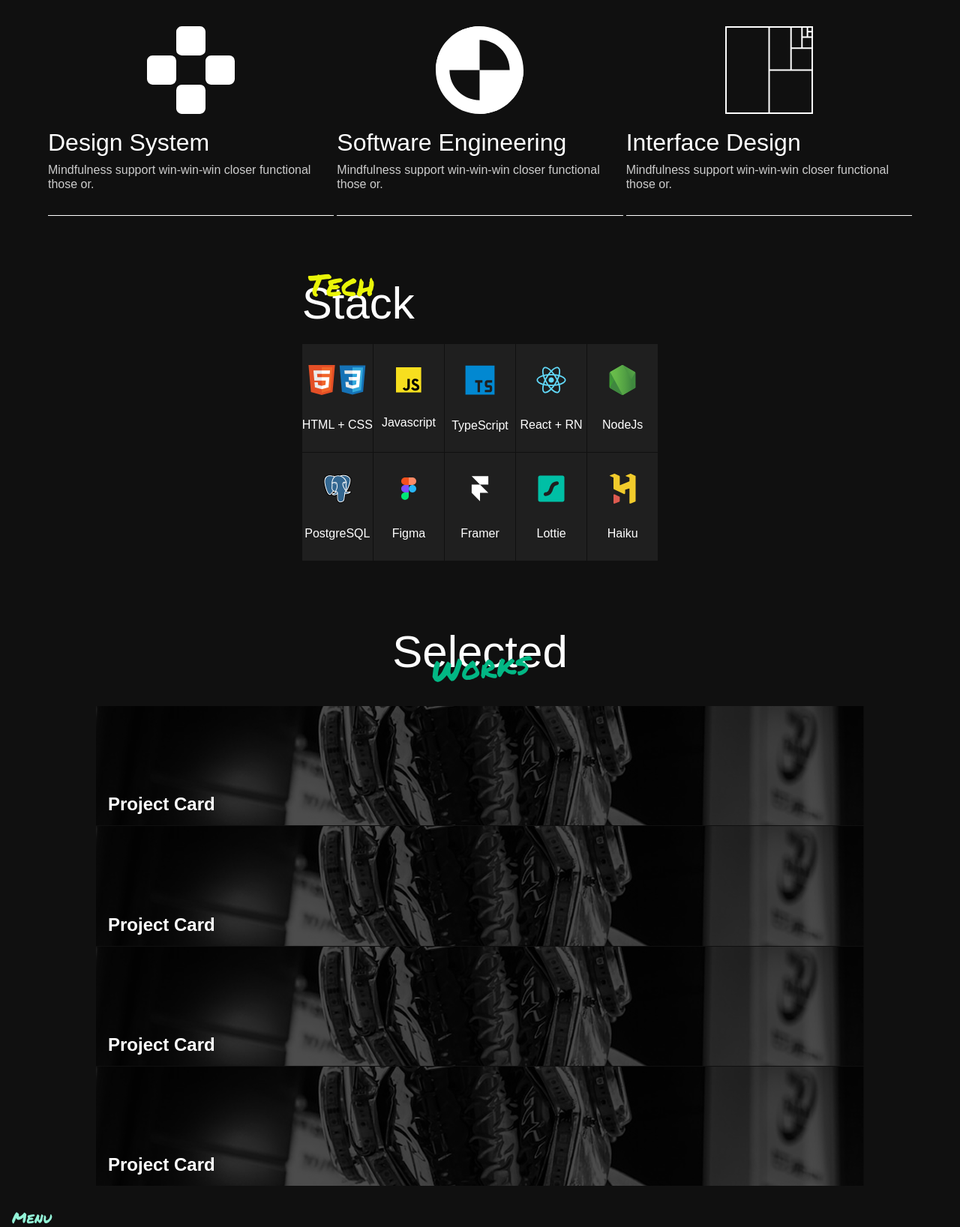
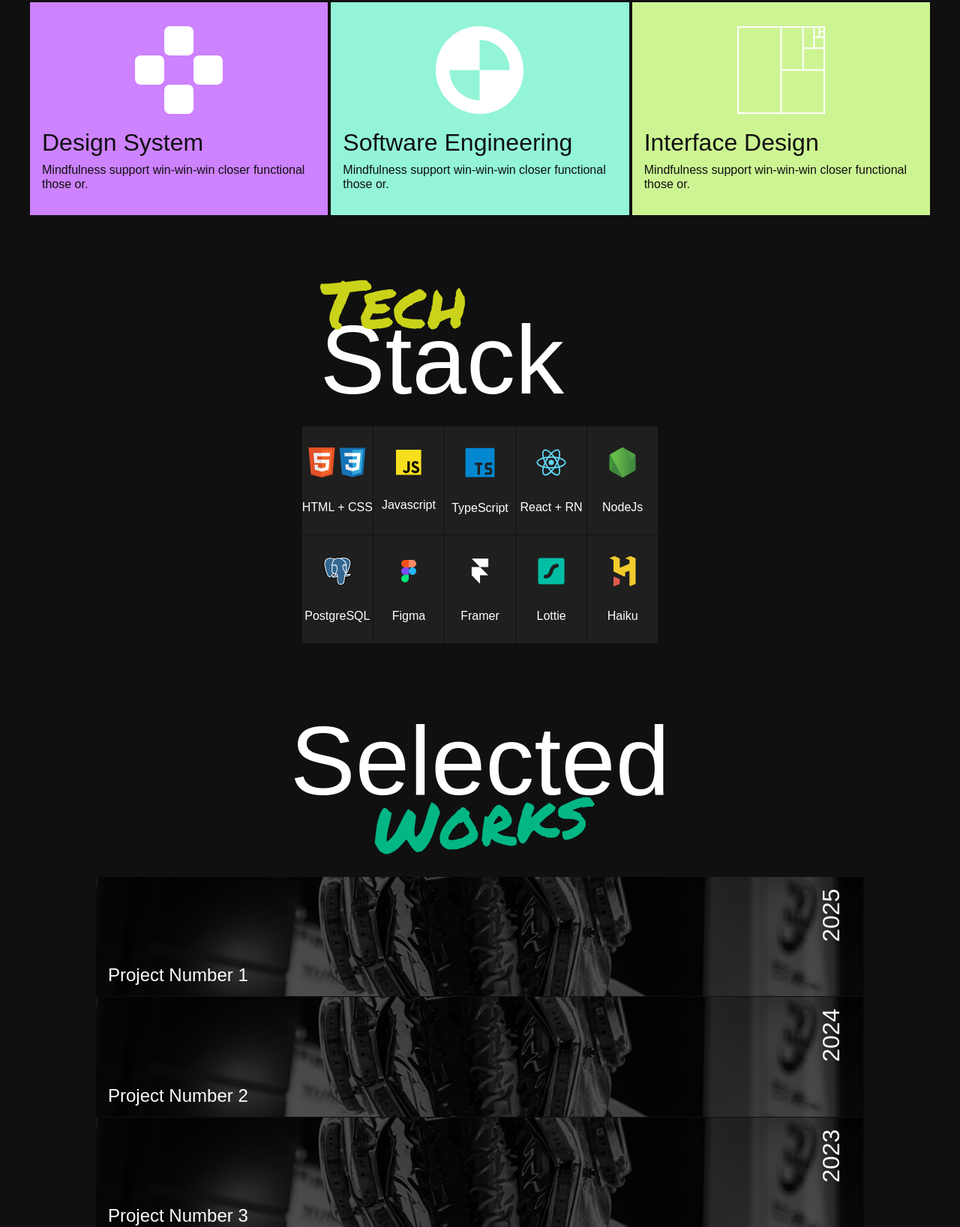
Before and after one commit to Revou-FSSE-Oct25/milestone-1-denidarta, a website: page index.html in a window 1280 px wide. Shown: the part 2562-4199 px from the top of the page at 75% size. Drawn offline with Linux system fonts and the light colour scheme; a web font is replaced by a local one.

Commit message:
feat: Enhance UI styling by refactoring section titles, introducing color variables, and updating card and project details.

```diff
--- a/css/new-style.css
+++ b/css/new-style.css
@@ -262,7 +262,7 @@ main {
     display: flex;
     flex-direction: column;
     align-items: stretch;
-    padding: 32px 16px;
+    padding: 32px 0;
 }
 
 .core-discipline .section-title {
@@ -277,19 +277,20 @@ main {
 .core-discipline-stack {
     display: flex;
     flex-direction: column;
-    padding: 0px 24px;
 }
 
 .core-discipline .section-title .section-title-display {
     color: #CAD319;
+    margin-bottom: -20px;
+    z-index: 5;
 }
 
 .core-discipline-stack .card {
     display: flex;
     flex-direction: row;
+    align-items: center;
     gap: 24px;
-    padding: 32px 0px;
-    border-bottom: solid 0.7px #fff;
+    padding: 32px 16px;
 }
 
 .card.reverse {
@@ -307,6 +308,7 @@ main {
     font-size: 2rem;
     font-weight: 200;
     line-height: 0.9;
+    color: var(--page-background)
 }
 
 .core-discipline-stack .card .card-body p {
@@ -314,7 +316,7 @@ main {
     font-weight: 100;
     line-height: 1.2;
     letter-spacing: normal;
-    color: var(--text-secondary);
+    color: var(--page-background)
 }
 
 
@@ -326,25 +328,18 @@ main {
     flex-direction: column;
     align-items: flex-start;
     justify-content: flex-start;
-    padding: 40px 16px;
+    padding: 40px 0;
 }
 
 .tech-stack .section-title {
     align-items: flex-start;
-    padding: 0px 16px;
+    padding: 0px 24px;
 }
 
-.tech-stack .display-text {
-    font-size: 40px;
-    margin-bottom: -25px;
-    margin-left: 8px;
-    z-index: 2;
-    color: #e9f508;
-}
-
-.tech-stack .stack-sans {
-    font-size: 60px;
-    z-index: 1;
+.tech-stack .section-title-display {
+    color: var(--tint-yellow);
+    margin-bottom: -32px;
+    z-index: 5;
 }
 
 .tech-grid {
@@ -354,7 +349,7 @@ main {
     grid-template-rows: 1fr 1fr 1fr 1fr 1fr;
     column-gap: 1px;
     row-gap: 1px;
-    padding: 24px 16px;
+    padding: 24px 0;
     background-color: #101010;
 }
 
@@ -393,6 +388,11 @@ main {
     padding: 28px 0px;
 }
 
+.selected-works .section-title-display {
+    margin-top: -30px;
+    color: #02b784;
+    transform: rotate(-5deg);
+}
 
 .line-1 {
     font-family: 'Stack Sans Text', sans-serif;
@@ -402,10 +402,7 @@ main {
 .line-2 {
     font-family: 'Permanent Marker', cursive;
     font-size: 40px;
-    margin-top: -30px;
-    color: #02b784;
 
-    transform: rotate(-5deg);
 }
 
 .project-stack {
@@ -455,7 +452,20 @@ main {
     margin: 0;
     color: var(--text-primary);
     font-size: 1.5rem;
-    font-weight: 600;
+    font-weight: 300;
+}
+
+.project-year {
+    position: absolute;
+    top: auto;
+    top: 32px;
+    right: 8px;
+    z-index: 10;
+    rotate: -90deg;
+    margin: 0;
+    color: var(--text-primary);
+    font-size: 14px;
+    font-weight: 200;
 }
 
 /* Footer */
--- a/css/variables.css
+++ b/css/variables.css
@@ -6,18 +6,19 @@
     --text-secondary: #cccccc;
     --tint-2: #93F4D8;
     --tint-purple: #CD82FE;
+    --tint-yellow: #CAD319;
     --primary-type: 'Stack Sans Text', sans-serif;
     --display-type: 'Permanent Marker';
 }
 
 .section-title-main {
     font-family: var(--primary-type);
-    font-size: 60px;
+    font-size: 70px;
 }
 
 .section-title-display {
     font-family: 'Permanent Marker';
-    font-size: 40px;
+    font-size: 60px;
 }
 
 .body-medium {
@@ -33,6 +34,18 @@
     line-height: 1.2;
 }
 
+.bg-purtple {
+    background-color: var(--tint-purple);
+}
+
+.bg-yellow {
+    background-color: #CDF493;
+}
+
+.bg-teal {
+    background-color: var(--tint-2);
+}
+
 @media screen and (min-width: 768px) {
     .section-title-main {
         font-family: var(--primary-type);
--- a/index.html
+++ b/index.html
@@ -140,7 +140,7 @@
                 <h2 class="section-title-main">Discipline</h2>
             </div>
             <ul class="core-discipline-stack">
-                <li class="card">
+                <li class="card bg-purtple">
                     <svg width="117" height="117" viewBox="0 0 117 117" fill="none" xmlns="http://www.w3.org/2000/svg">
                         <path
                             d="M70.611 0H46.388A7.345 7.345 0 0 0 39 7.389v24.223A7.345 7.345 0 0 0 46.389 39H70.61A7.345 7.345 0 0 0 78 31.611V7.39C78 3.273 74.633 0 70.61 0zM46.389 116.906H70.61A7.344 7.344 0 0 0 78 109.518V85.295a7.345 7.345 0 0 0-7.389-7.389H46.388A7.345 7.345 0 0 0 39 85.295v24.223c0 4.021 3.367 7.388 7.389 7.388zM78 46.295v24.223a7.345 7.345 0 0 0 7.388 7.388h24.224A7.344 7.344 0 0 0 117 70.518V46.295a7.344 7.344 0 0 0-7.388-7.389H85.388c-4.115 0-7.388 3.367-7.388 7.389zM0 46.295v24.223a7.345 7.345 0 0 0 7.389 7.388h24.223A7.345 7.345 0 0 0 39 70.518V46.295a7.345 7.345 0 0 0-7.389-7.389H7.39C3.367 38.906 0 42.273 0 46.295z"
@@ -151,7 +151,7 @@
                         <p>Mindfulness support win-win-win closer functional those or.</p>
                     </div>
                 </li>
-                <li class="card reverse"><svg width="117" height="117" viewBox="0 0 117 117" fill="none"
+                <li class="card reverse bg-teal"><svg width="117" height="117" viewBox="0 0 117 117" fill="none"
                         xmlns="http://www.w3.org/2000/svg">
                         <path
                             d="M58.5 18.346c22.09 0 40.154 17.97 40.154 40.154 0 22.183-17.97 40.154-40.154 40.154-22.183 0-40.154-17.97-40.154-40.154 0-22.183 17.97-40.154 40.154-40.154zM58.5 0C26.208 0 0 26.208 0 58.5S26.208 117 58.5 117 117 90.792 117 58.5 90.792 0 58.5 0z"
@@ -166,7 +166,7 @@
                         <p>Mindfulness support win-win-win closer functional those or.</p>
                     </div>
                 </li>
-                <li class="card"><svg width="117" height="117" viewBox="0 0 117 117" fill="none"
+                <li class="card bg-yellow"><svg width="117" height="117" viewBox="0 0 117 117" fill="none"
                         xmlns="http://www.w3.org/2000/svg">
                         <path
                             d="M116 1v115H1V1h115zM58.5 0v116.903M116.903 58.5H58.5M87.702 0v58.5M116.903 29.201H87.702M102.302 0v29.201M116.903 14.6h-14.601M109.603 0v14.6M116.903 7.3h-7.3"
@@ -183,8 +183,8 @@
         <!-- Tech Stack -->
         <section class="tech-stack">
             <div class="section-title">
-                <h2 class="display-text">Tech</h2>
-                <h2 class="stack-sans">Stack</h2>
+                <h2 class="section-title-display">Tech</h2>
+                <h2 class="section-title-main">Stack</h2>
             </div>
             <ul class="tech-grid">
                 <li class="grid-element">
@@ -233,26 +233,30 @@
         <!-- Selected Works -->
         <section class="selected-works">
             <div class="section-title">
-                <h2 class="line-1">Selected</h2>
-                <h2 class="line-2">Works</h2>
+                <h2 class="section-title-main">Selected</h2>
+                <h2 class="section-title-display">Works</h2>
             </div>
 
             <ul class="project-stack">
                 <li class="project-card">
                     <img class="card-image" src="./assets/images/card-thumbnail-2.png" alt="card image" />
-                    <p class="project-title">Project Card</p>
+                    <p class="project-title">Project Number 1</p>
+                    <p class="project-year body-large">2025</p>
                 </li>
                 <li class="project-card"><img class="card-image" src="./assets/images/card-thumbnail-2.png"
                         alt="card image" />
-                    <p class="project-title">Project Card</p>
+                    <p class="project-title">Project Number 2</p>
+                    <p class="project-year body-large">2024</p>
                 </li>
                 <li class="project-card"><img class="card-image" src="./assets/images/card-thumbnail-2.png"
                         alt="card image" />
-                    <p class="project-title">Project Card</p>
+                    <p class="project-title">Project Number 3</p>
+                    <p class="project-year body-large">2023</p>
                 </li>
                 <li class="project-card"><img class="card-image" src="./assets/images/card-thumbnail-2.png"
                         alt="card image" />
-                    <p class="project-title">Project Card</p>
+                    <p class="project-title">Project Number 4</p>
+                    <p class="project-year body-large">2022</p>
                 </li>
             </ul>
         </section>
```
